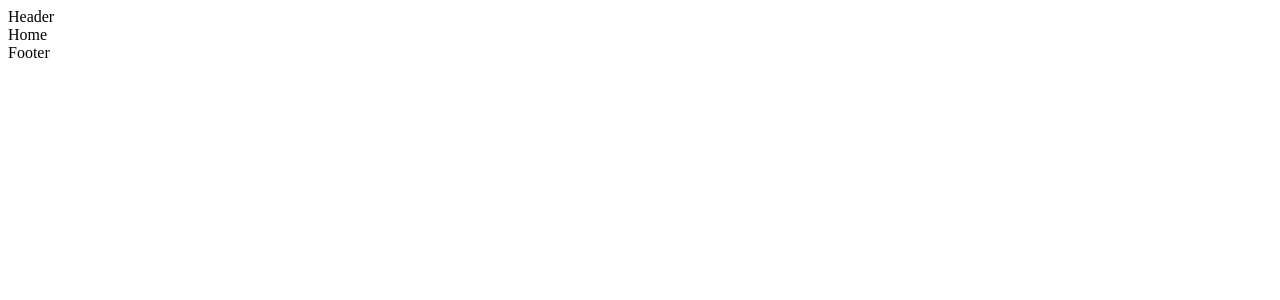
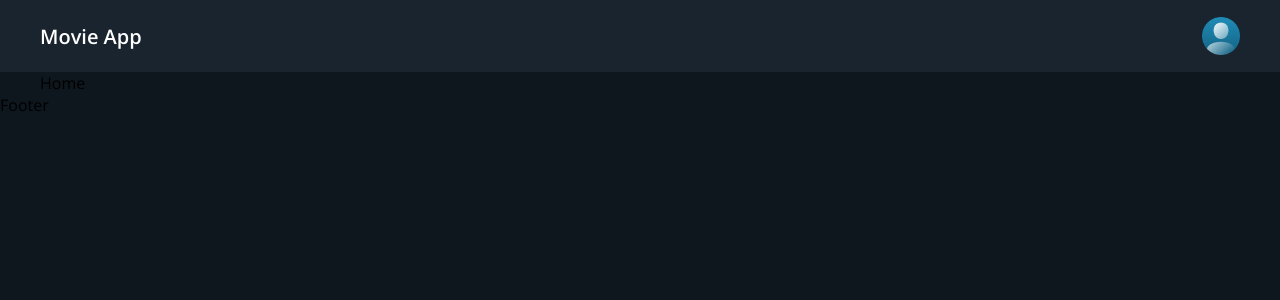
Before and after one commit to NitishBiswas/MovieInfo, a React (Create React App) app: page / in a window 1280 px wide. Shown: the top 300 px of the page. Built offline with nearby package versions, Linux system fonts and the light colour scheme.

Commit message:
Added header to this project

```diff
--- a/public/index.html
+++ b/public/index.html
@@ -10,6 +10,13 @@
       content="Web site created using create-react-app"
     />
     <link rel="apple-touch-icon" href="%PUBLIC_URL%/logo192.png" />
+
+    <link rel="preconnect" href="https://fonts.googleapis.com">
+    <link rel="preconnect" href="https://fonts.gstatic.com" crossorigin>
+    <link href="https://fonts.googleapis.com/css2?family=Open+Sans:wght@300;400;600;700&display=swap" rel="stylesheet">
+    <link rel="stylesheet" href="https://pro.fontawesome.com/releases/v5.10.0/css/all.css"
+      integrity="sha384-AYmEC3Yw5cVb3ZcuHtOA93w35dYTsvhLPVnYs9eStHfGJvOvKxVfELGroGkvsg+p" crossorigin="anonymous" />
+
     <title>Movie App</title>
   </head>
   <body>
--- a/src/App.jsx
+++ b/src/App.jsx
@@ -5,16 +5,19 @@ import Footer from './components/footer/Footer'
 import Home from './components/home/Home'
 import MovieDetail from './components/movie-detail/MovieDetail'
 import PageNotFound from './components/page-not-found/PageNotFound'
+import './App.scss'
 
 const App = () => {
   return (
     <>
       <Header />
-      <Routes>
-        <Route path='/' element={<Home />} />
-        <Route path='/movie/:imdbID' element={<MovieDetail />} />
-        <Route path='/*' element={<PageNotFound />} />
-      </Routes>
+      <div className="container">
+        <Routes>
+          <Route path='/' element={<Home />} />
+          <Route path='/movie/:imdbID' element={<MovieDetail />} />
+          <Route path='/*' element={<PageNotFound />} />
+        </Routes>
+      </div>
       <Footer />
     </>
   )
--- a/src/App.scss
+++ b/src/App.scss
@@ -0,0 +1,20 @@
+@import '../src/common/colors.scss';
+
+*{
+    margin: 0;
+    padding: 0;
+    box-sizing: border-box;
+    font-family: "Open Sans", "sans-serif";
+}
+
+a{
+    text-decoration: none;
+}
+
+body {
+    background: $primary-color;
+}
+
+.container {
+    margin: 0px 40px;
+}
--- a/src/components/header/Header.jsx
+++ b/src/components/header/Header.jsx
@@ -1,8 +1,17 @@
 import React from 'react'
+import { useNavigate } from 'react-router-dom'
+import USER from '../../images/user.png'
+import './header.scss'
 
 const Header = () => {
+    const navigate = useNavigate();
     return (
-        <div>Header</div>
+        <div className='header'>
+            <div className="logo" onClick={() => navigate('/')}>Movie App</div>
+            <div className="user-image">
+                <img src={USER} alt="" />
+            </div>
+        </div>
     )
 }
 
--- a/src/components/header/header.scss
+++ b/src/components/header/header.scss
@@ -0,0 +1,24 @@
+@import '../../common/colors.scss';
+
+.header {
+    background-color: $secondary-color;
+    height: 72px;
+    padding: 0px 40px;
+    display: flex;
+    align-items: center;
+    justify-content: space-between;
+    .logo {
+        color: $primary-font;
+        font-size: 20px;
+        font-weight: 600;
+        cursor: pointer;
+        transition: 0.5s;
+        &:hover{
+            transform: scale(1.02);
+        }
+    }
+    .user-image, .user-image img {
+        width: 38px;
+        height: 38px;
+    }
+}
```
Also changed, not shown: src/images/pnf.jpg (added), src/images/user.png (added).
